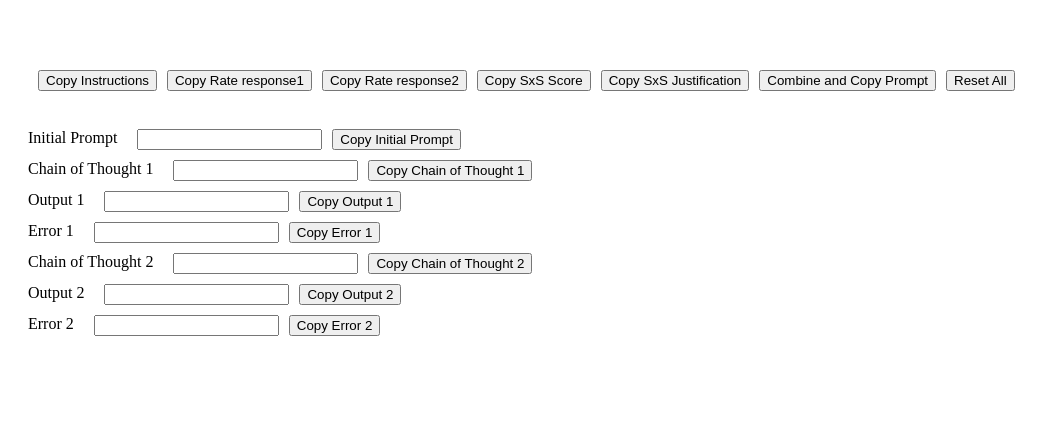
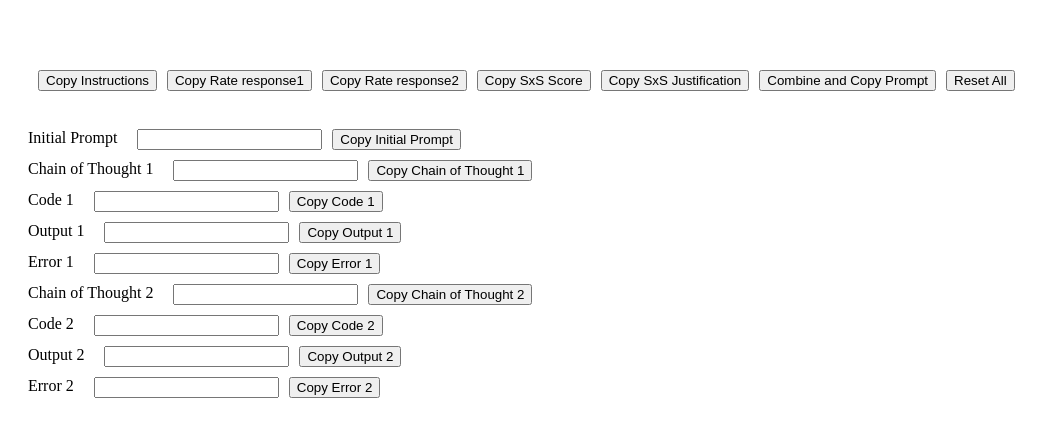
Before and after one commit to tesfatesfaye/React-morsels, a React (Vite) app: page / in a window 1280 px wide. Shown: the top 436 px of the page, without its empty margins (0-1050 px from the left). Built offline with nearby package versions, Linux system fonts and the light colour scheme.

Commit message:
made it better

```diff
--- a/src/App.jsx
+++ b/src/App.jsx
@@ -15,9 +15,11 @@ function App() {
   const [completePrompt, setCompletePrompt] = useState("");
   const [prompt, setPrompt] = useState("");
   const [ChainOfThought1, setChainOfThought1] = useState("");
+  const [code1,setCode1]=useState("")
   const [output1, setOutput1] = useState("");
   const [error1, setError1] = useState("");
   const [ChainOfThought2, setChainOfThought2] = useState("");
+   const [code2,setCode2]=useState("")
   const [output2, setOutput2] = useState("");
   const [error2, setError2] = useState("");
   const [rateOne] = useState(response1);
@@ -36,9 +38,11 @@ const [showAlert, setShowAlert] = useState(false);
     setCompletePrompt("");
     setPrompt("");
     setChainOfThought1("");
+    setCode1("")
     setOutput1("");
     setError1("");
     setChainOfThought2("");
+    setCode2("")
     setOutput2("");
     setError2("");
 
@@ -49,29 +53,38 @@ const [showAlert, setShowAlert] = useState(false);
   };
 
   useEffect(() => {
-    let fullPrompt = instructions+" "+
+    let fullPrompt =
+      instructions +
+      " " +
       "\nPrompt: " +
       prompt +
       "\nChain of Thought 1: " +
       wrapper(ChainOfThought1) +
+      "\nCode 1: " +
+      wrapper(code1) +
       "\nOutput 1: " +
       wrapper(output1) +
       "\nError 1: " +
       wrapper(error1) +
       "\nChain of Thought 2: " +
       wrapper(ChainOfThought2) +
+      "\nCode 2: " +
+      wrapper(code2) +
       "\nOutput 2: " +
       wrapper(output2) +
       "\nError 2: " +
-      wrapper(error2)+ append;
+      wrapper(error2) +
+      append;
     setCompletePrompt(fullPrompt);
   }, [
     combine,
     prompt,
     ChainOfThought1,
+    code1,
     output1,
     error1,
     ChainOfThought2,
+    code2,
     output2,
     error2,
   ]);
@@ -159,6 +172,12 @@ const [showAlert, setShowAlert] = useState(false);
         code: "`",
       })}
       {InputElement({
+        label: "Code 1",
+        value: code1,
+        setValue: setCode1,
+        code: "`",
+      })}
+      {InputElement({
         label: "Output 1",
         value: output1,
         setValue: setOutput1,
@@ -174,6 +193,12 @@ const [showAlert, setShowAlert] = useState(false);
         label: "Chain of Thought 2",
         value: ChainOfThought2,
         setValue: setChainOfThought2,
+        code: "`",
+      })}
+      {InputElement({
+        label: "Code 2",
+        value: code2,
+        setValue: setCode2,
         code: "`",
       })}
       {InputElement({
```
